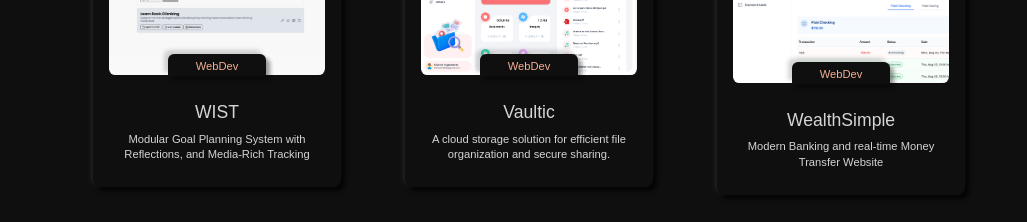
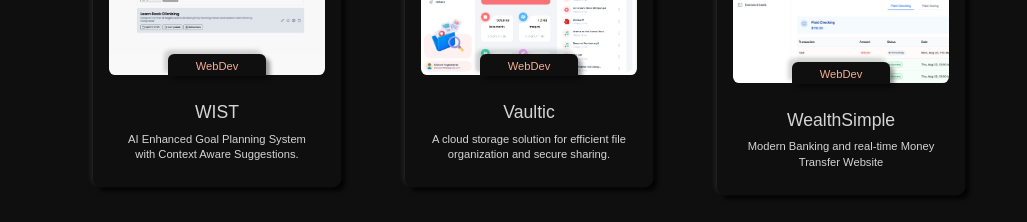
Before and after one commit to Kishore121523/Kishore_Portfolio, a React (Create React App) app: page / in a window 1280 px wide. Shown: the part 2360-2582 px from the top of the page, without its empty margins (127-1154 px from the left). Built offline with nearby package versions, Linux system fonts and the light colour scheme.

Commit message:
Added Updated Resume

```diff
--- a/src/utils.js
+++ b/src/utils.js
@@ -3,7 +3,7 @@
     liveLink: "https://wist-neon.vercel.app/dashboard",
     github: "https://github.com/Kishore121523/Wist",
     heading: "WIST",
-    desc: "Modular Goal Planning System with Reflections, and Media-Rich Tracking",
+    desc: "AI Enhanced Goal Planning System with Context Aware Suggestions.",
     category: "WebDev",
     image: "wist",
     externalLink: true,
```
